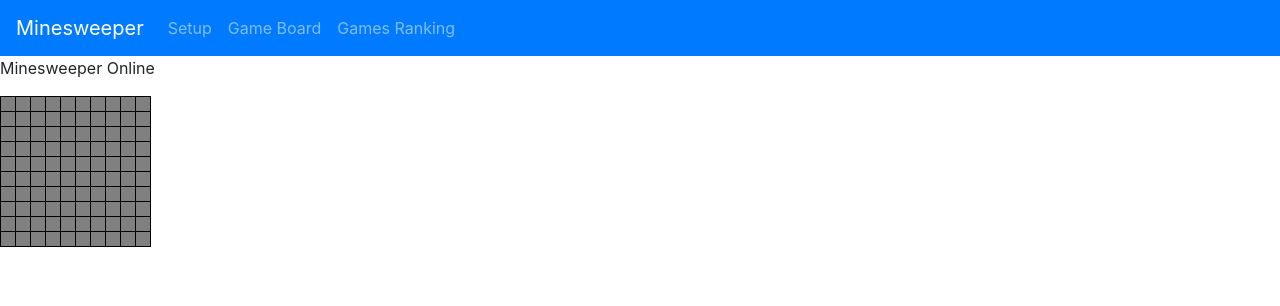
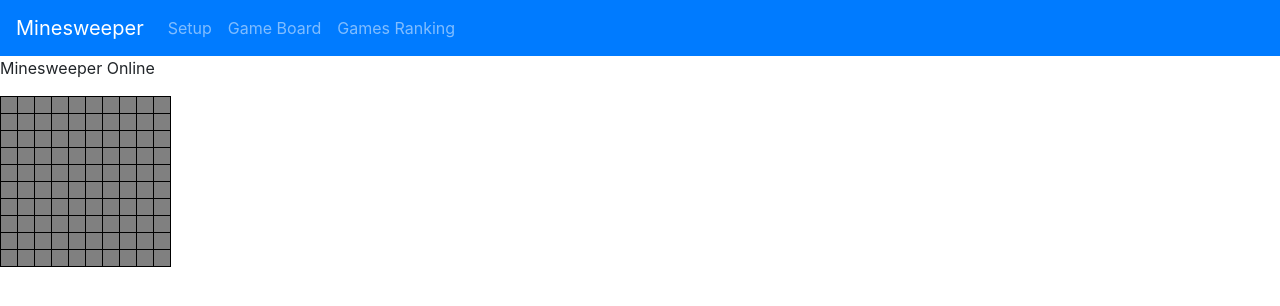
Before and after one commit to camposgaston/minesweeper, an Angular app: page / in a window 1280 px wide. Shown: the top 306 px of the page. Built offline with nearby package versions, Linux system fonts and the light colour scheme.

Commit message:
changed squares and font sizes

```diff
--- a/src/app/components/minesweeper/minesweeper.component.scss
+++ b/src/app/components/minesweeper/minesweeper.component.scss
@@ -1,10 +1,10 @@
 @import url("../../../../node_modules/font-awesome/css/font-awesome.min.css");
 td {
-    width: 15px;
-    height: 15px;
+    width: 17px;
+    height: 17px;
     border: 0.1px solid black;
     text-align: center;
-    font-size: 15px;
+    font-size: 10px;
     &.visible {
         $squareColors: ( 0: yellow, 1: DodgerBlue, 2: MediumSeaGreen, 3: Orange, 4: SlateBlue, 5: LightGray, 6: rgb(44, 89, 102), 7: Tomato, 8: red, 9: black, );
         @each $name,
```
